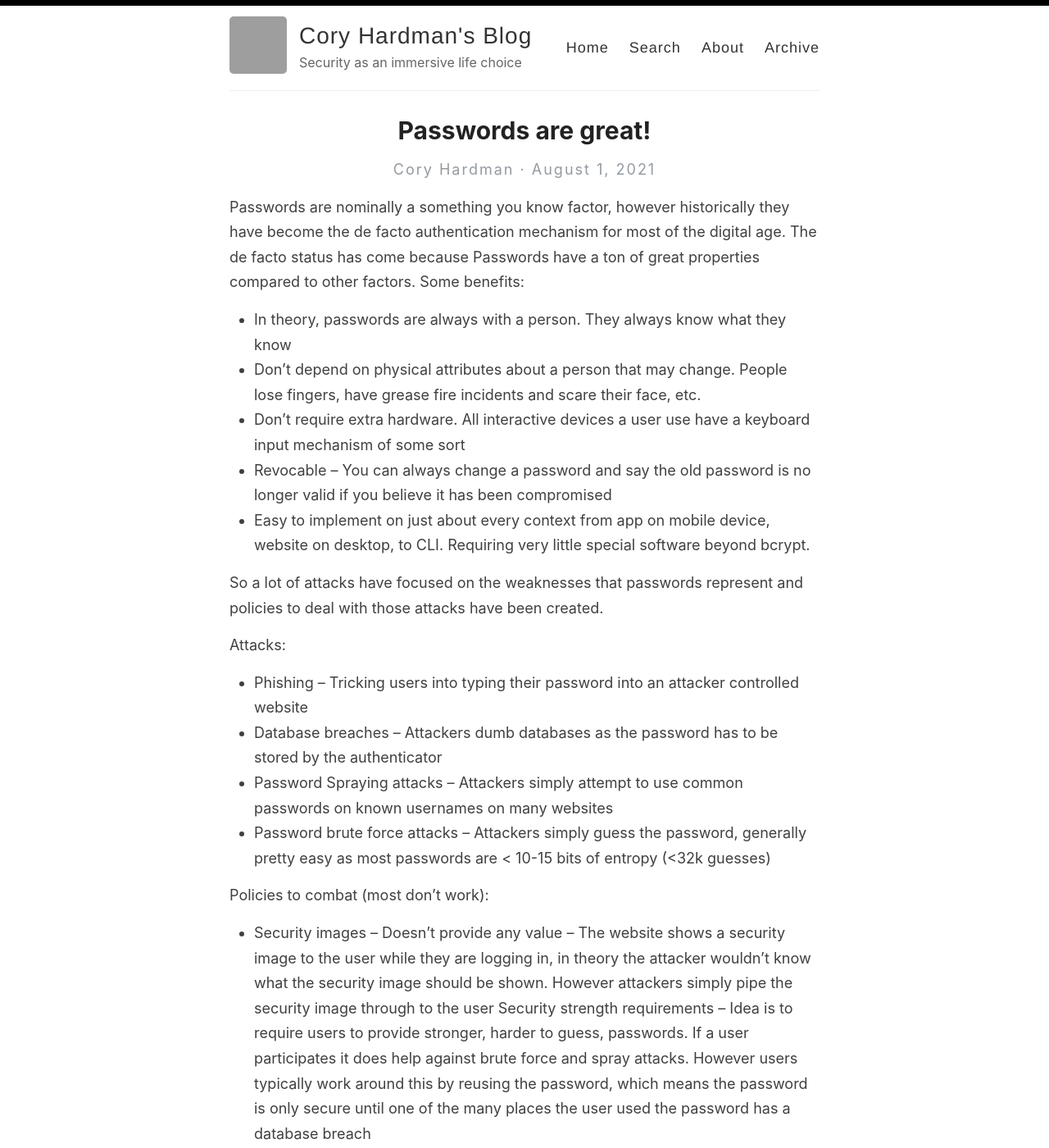
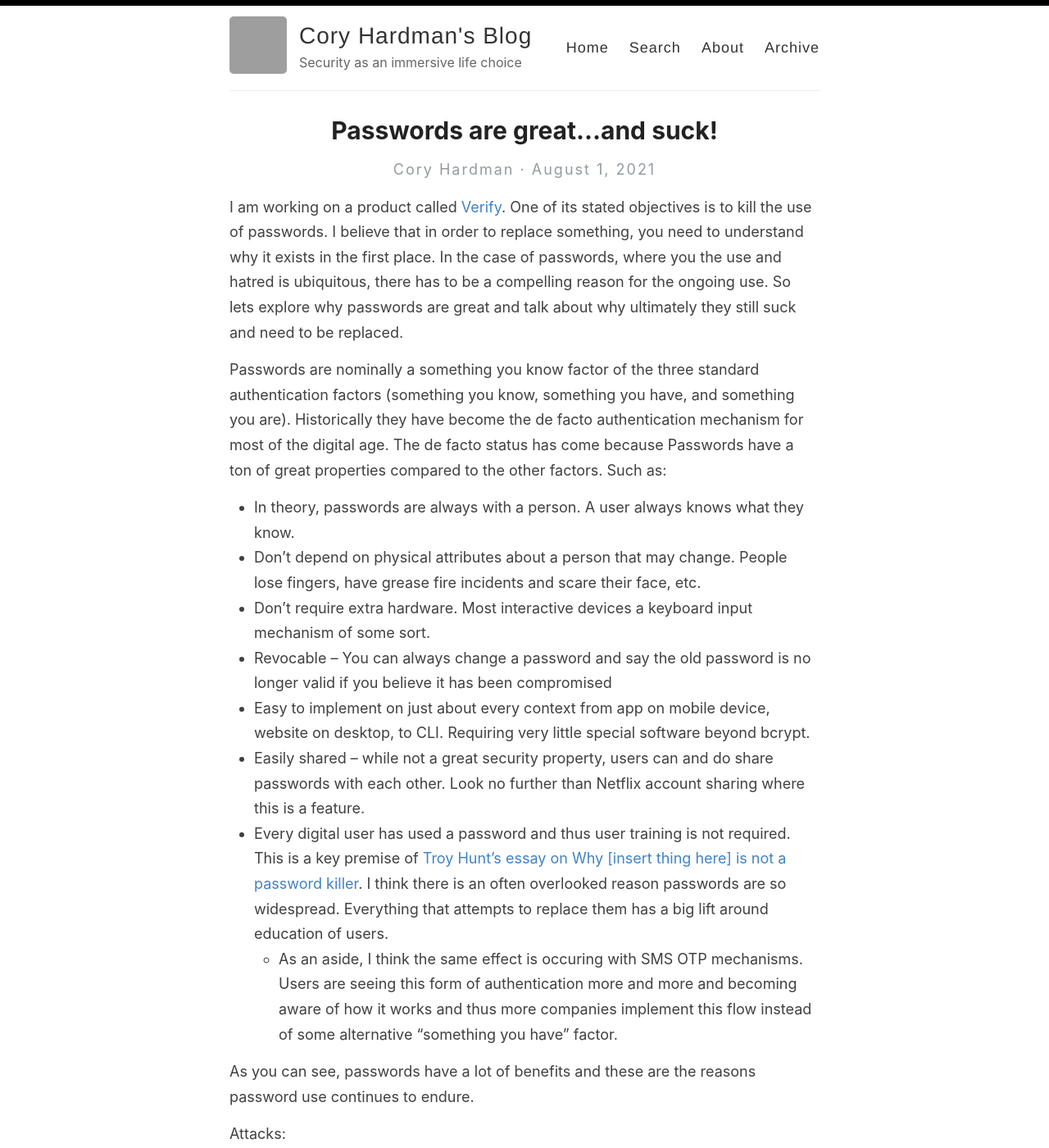
Before and after one commit to coryhardman/coryhardman.github.io, a Jekyll site: the page built from _posts/2021-08-01-passwords-are-great.md, in a window 1280 px wide and 1400 px high. Shown: the whole window at 82% size. Built offline with Jekyll 4.4.1, drawn with Linux system fonts in a browser that asks for light colours; grey boxes are pictures that could not be loaded.

Commit message:
More refinement

```diff
--- a/_posts/2021-08-01-passwords-are-great.md
+++ b/_posts/2021-08-01-passwords-are-great.md
@@ -1,21 +1,41 @@
 ---
 layout: post
-title: Passwords are great!
+title: Passwords are great...and suck!
 date: '2021-08-01'
 author: Cory Hardman
 tags:
 modified_time: '2021-08-01'
 ---
 
-Passwords are nominally a something you know factor, however historically they have become the de facto authentication mechanism for most of the digital age. The de facto status has come because Passwords have a ton of great properties compared to other factors. Some benefits:
+I am working on a product called
+[Verify](https://www.veritone.com/veritone-verify/). One of its stated
+objectives is to kill the use of passwords. I believe that in order to replace
+something, you need to understand why it exists in the first place. In the case
+of passwords, where you the use and hatred is ubiquitous, there has to be
+a compelling reason for the ongoing use. So lets explore why passwords are
+great and talk about why ultimately they still suck and need to be replaced.
 
-* In theory, passwords are always with a person. They always know what they know
+Passwords are nominally a something you know factor of the three standard authentication factors (something you know, something you have, and something you are). Historically they have become the de facto authentication mechanism for most of the digital age. The de facto status has come because Passwords have a ton of great properties compared to the other factors. Such as:
+
+* In theory, passwords are always with a person. A user always knows what they know.
 * Don’t depend on physical attributes about a person that may change. People lose fingers, have grease fire incidents and scare their face, etc.
-* Don’t require extra hardware. All interactive devices a user use have a keyboard input mechanism of some sort
+* Don’t require extra hardware. Most interactive devices a keyboard input mechanism of some sort.
 * Revocable -- You can always change a password and say the old password is no longer valid if you believe it has been compromised
 * Easy to implement on just about every context from app on mobile device, website on desktop, to CLI. Requiring very little special software beyond bcrypt.
+* Easily shared -- while not a great security property, users can and do share
+  passwords with each other. Look no further than Netflix account sharing where
+this is a feature.
+* Every digital user has used a password and thus user training is not
+  required. This is a key premise of [Troy Hunt's essay on Why [insert thing
+here] is not a password
+killer](https://www.troyhunt.com/heres-why-insert-thing-here-is-not-a-password-killer/). I think there is an often overlooked reason passwords are so widespread. Everything that attempts to replace them has a big lift around education of users.
+  * As an aside, I think the same effect is occuring with SMS OTP mechanisms.
+Users are seeing this form of authentication more and more and becoming
+aware of how it works and thus more companies implement this flow instead of
+some alternative "something you have" factor.
 
-So a lot of attacks have focused on the weaknesses that passwords represent and policies to deal with those attacks have been created.
+As you can see, passwords have a lot of benefits and these are the reasons
+password use continues to endure.
 
 Attacks:
 * Phishing -- Tricking users into typing their password into an attacker controlled website
```
